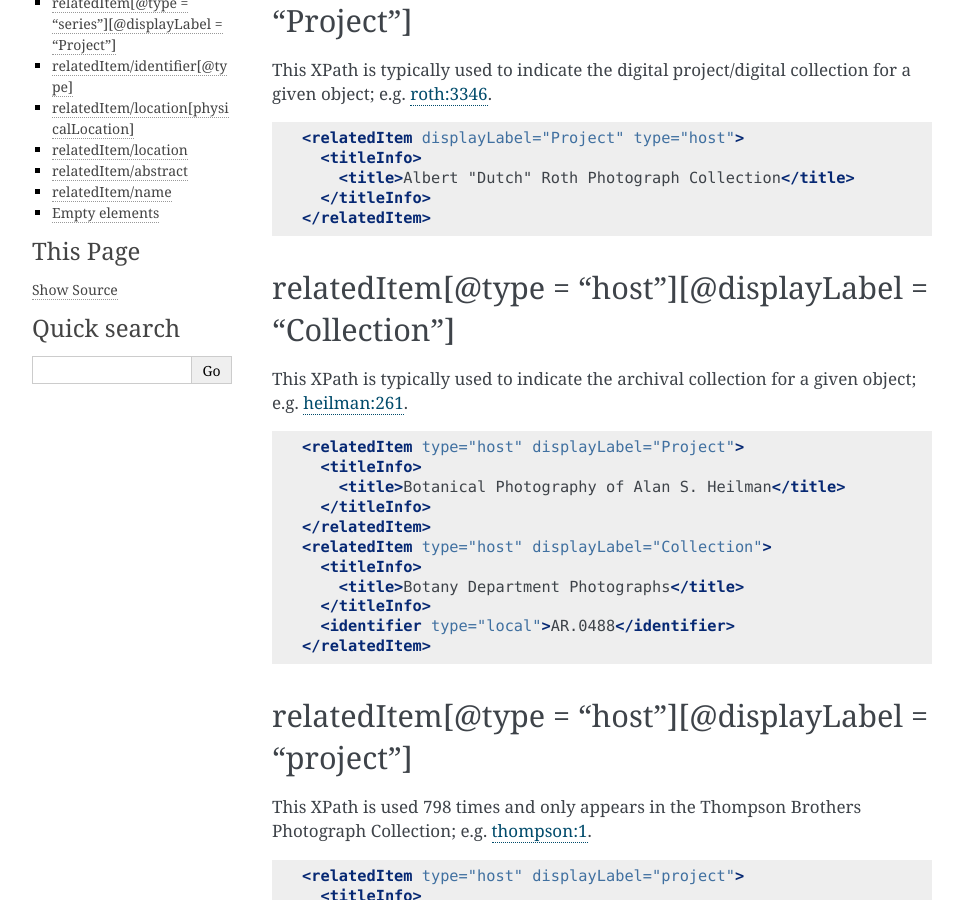
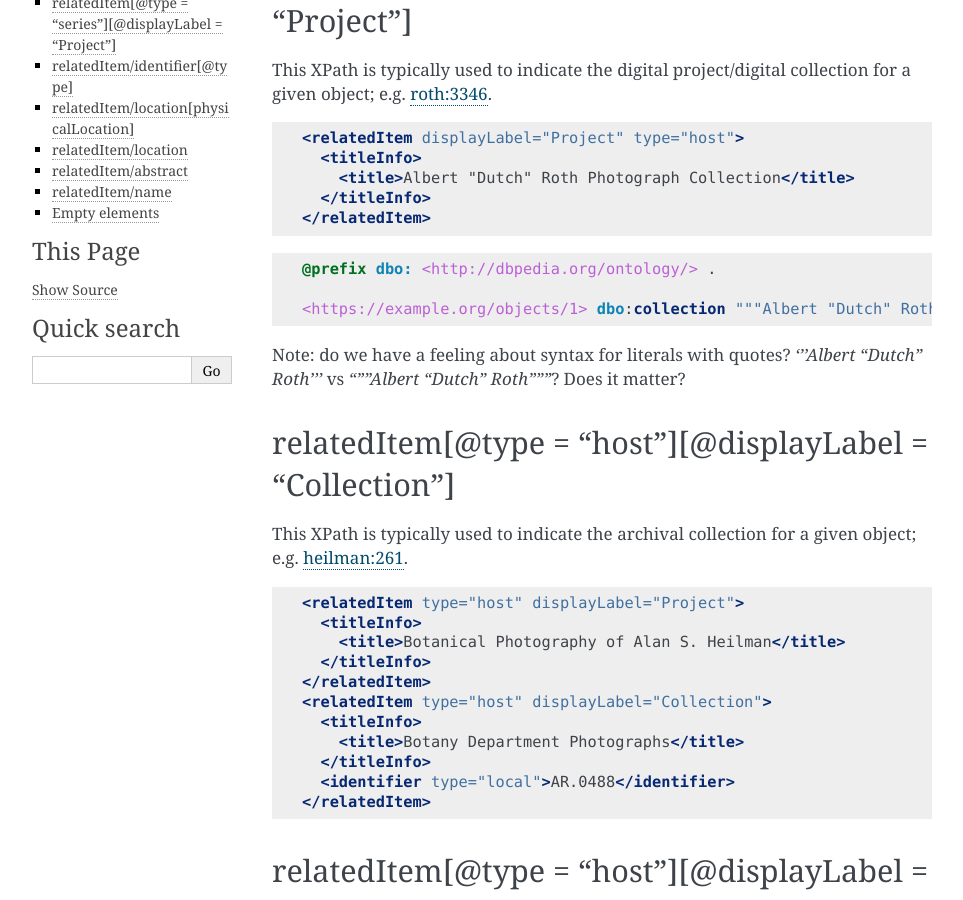
Before and after one commit to UTKcataloging/mods_to_rdf, a Sphinx documentation site: the page built from docs/source/top_level_elements/relatedItem.rst, in a window 1280 px wide and 900 px high, scrolled down 606 px. Shown: the whole window, without its empty margins (148-1111 px from the left). Built offline with Sphinx 7.4.7, drawn with Linux system fonts in a browser that asks for light colours; formulas are drawn with MathJax 3.

Commit message:
Add turtle block for `[@displayLabel="Project"][@type="host"]`

```diff
--- a/docs/source/top_level_elements/relatedItem.rst
+++ b/docs/source/top_level_elements/relatedItem.rst
@@ -37,6 +37,14 @@ This XPath is typically used to indicate the digital project/digital collection
         <title>Albert "Dutch" Roth Photograph Collection</title>
       </titleInfo>
     </relatedItem>
+
+.. code-block:: turtle
+
+    @prefix dbo: <http://dbpedia.org/ontology/> .
+
+    <https://example.org/objects/1> dbo:collection """Albert "Dutch" Roth Photograph Collection""" .
+
+Note: do we have a feeling about syntax for literals with quotes? `'''Albert "Dutch" Roth'''` vs `"""Albert "Dutch" Roth"""`? Does it matter?
 
 relatedItem[@type = "host"][@displayLabel = "Collection"]
 ---------------------------------------------------------
```
